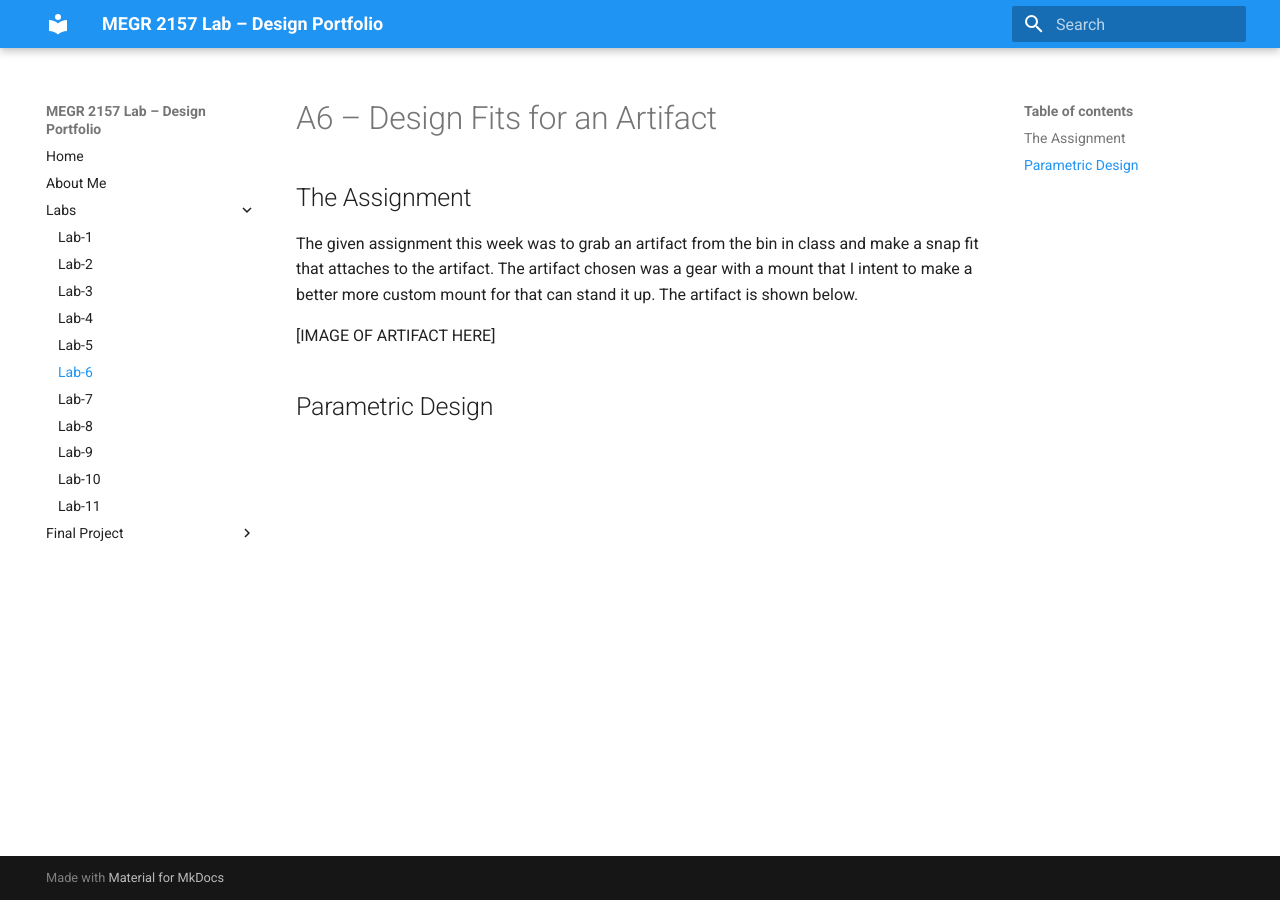
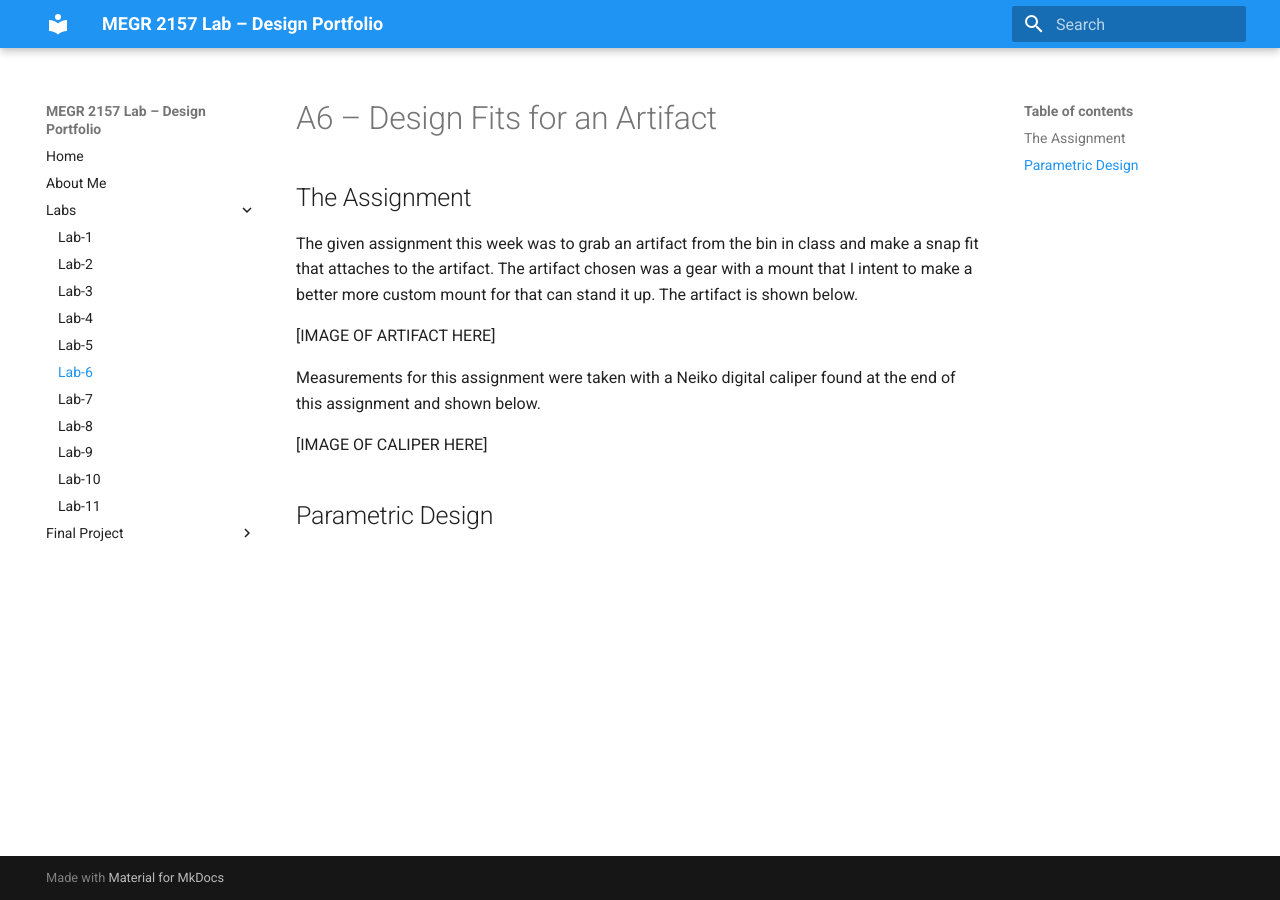
Before and after one commit to mgrego35/Morgan-Gregory-Lab-Portfolio, an MkDocs documentation site: the page built from docs/Labs/L06/index.md, in a window 1280 px wide. Built offline with MkDocs 1.6.1 and Material for MkDocs 9.7.7, drawn with Linux system fonts in a browser that asks for light colours.

Commit message:
Include measurements for artifact with caliper image
Added measurements section with caliper image reference.

```diff
--- a/docs/Labs/L06/index.md
+++ b/docs/Labs/L06/index.md
@@ -6,4 +6,8 @@ The given assignment this week was to grab an artifact from the bin in class and
 
 [IMAGE OF ARTIFACT HERE]
 
+Measurements for this assignment were taken with a Neiko digital caliper found at the end of this assignment and shown below.
+
+[IMAGE OF CALIPER HERE]
+
 ## Parametric Design
```
